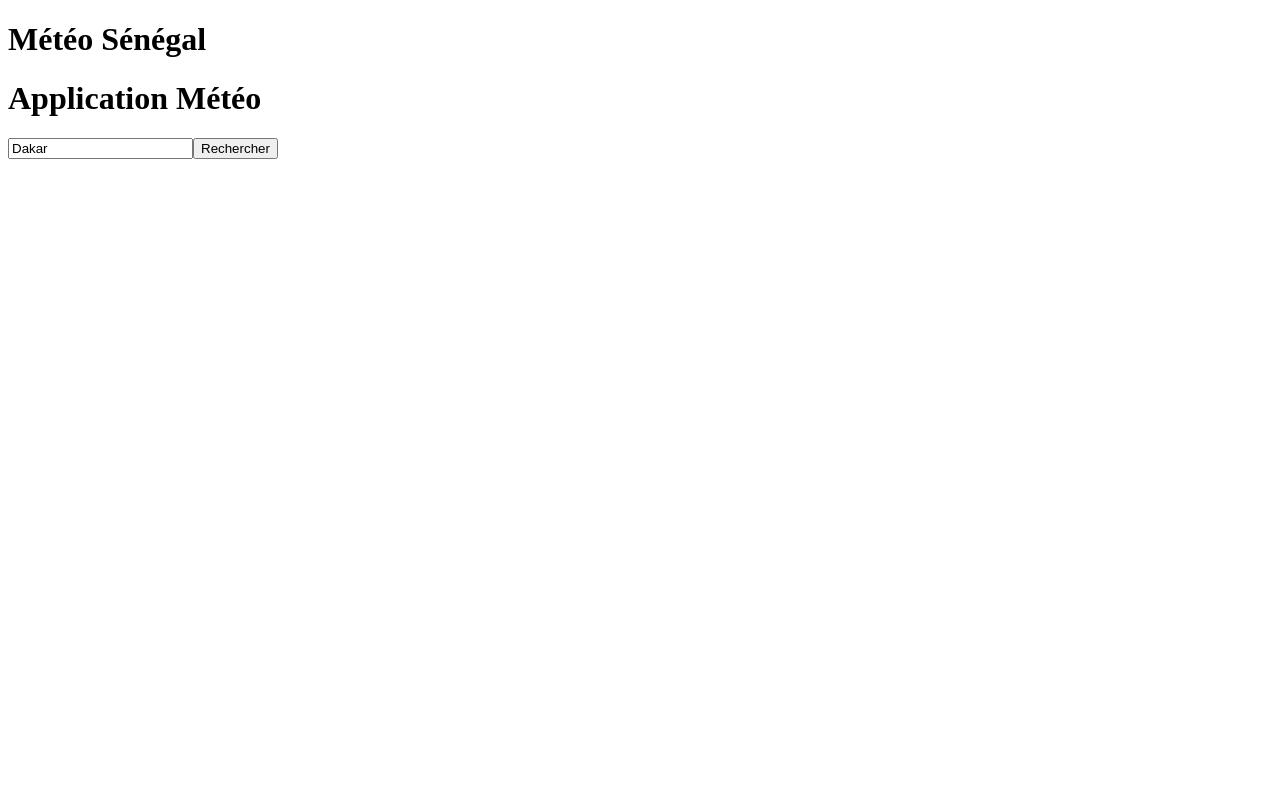
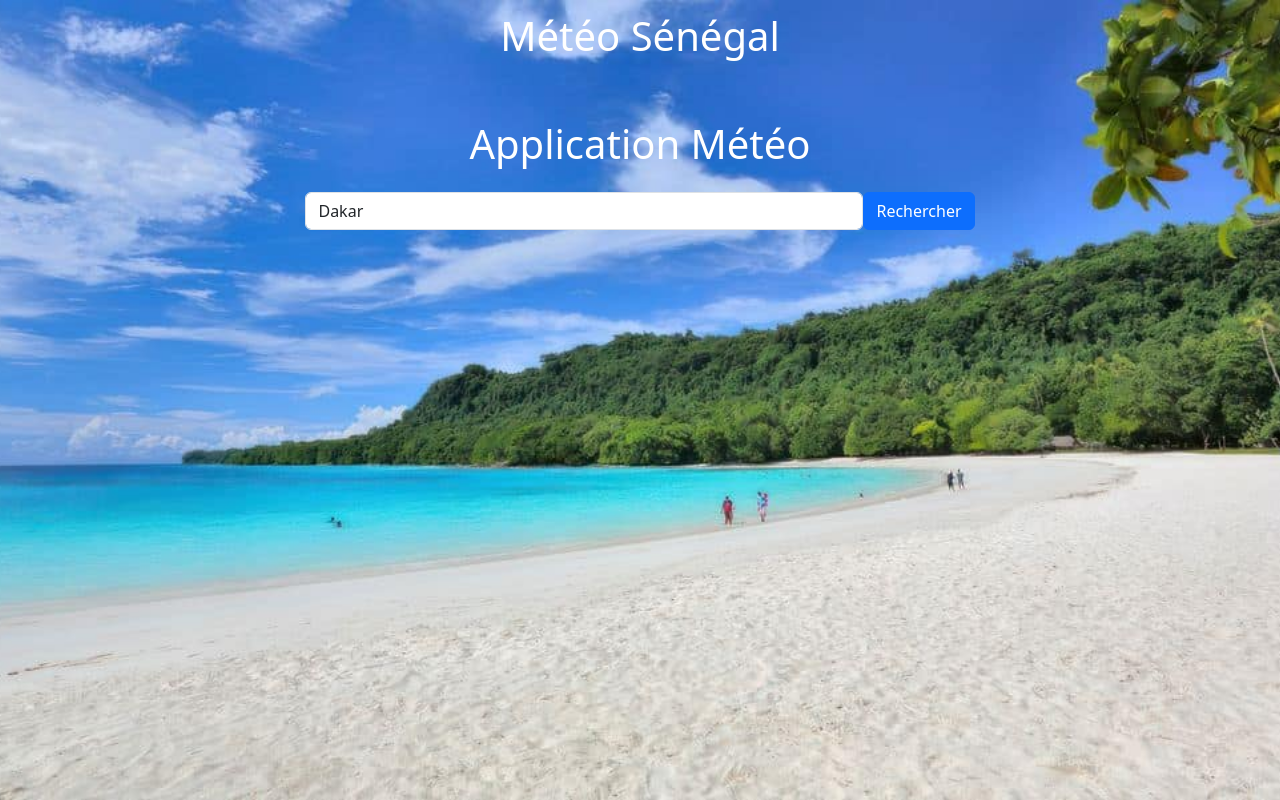
Before and after one commit to Mouhamed-Sow7/App-meteo, an Angular app: page / in a window 1280 px wide. Built offline with nearby package versions, Linux system fonts and the light colour scheme.

Commit message:
bg-image

```diff
--- a/angular.json
+++ b/angular.json
@@ -37,9 +37,12 @@
               }
             ],
             "styles": [
+              "./node_modules/bootstrap/dist/css/bootstrap.min.css",
               "src/styles.css"
             ],
-            "scripts": [],
+            "scripts": [
+              "./node_modules/bootstrap/dist/js/bootstrap.min.js"
+            ],
             "server": "src/main.server.ts",
             "outputMode": "server",
             "ssr": {
--- a/package.json
+++ b/package.json
@@ -21,6 +21,7 @@
     "@angular/platform-server": "^19.0.0",
     "@angular/router": "^19.0.0",
     "@angular/ssr": "^19.0.5",
+    "bootstrap": "^5.3.3",
     "express": "^4.18.2",
     "rxjs": "~7.8.0",
     "tslib": "^2.3.0",
--- a/src/app/app.component.css
+++ b/src/app/app.component.css
@@ -0,0 +1,21 @@
+h1{
+    display: flex;
+    justify-content: center;
+    color: #fff;
+    padding: 12px;
+    margin: 0px 30%;
+}
+.background-container {
+    width: 100%;
+    height: 100vh;
+    background-image: url('/images/bg-image.jpg');
+    background-size: cover;
+    background-position: center;
+    background-repeat: no-repeat;
+    justify-content: center;
+
+
+}
+ h1{
+    color: #fff;
+}
--- a/src/app/app.component.html
+++ b/src/app/app.component.html
@@ -1,2 +1,5 @@
-<h1>Météo Sénégal</h1>
-<router-outlet></router-outlet>
+<div class="background-container">
+    <h1>Météo Sénégal</h1>
+    <router-outlet></router-outlet>
+
+</div>
--- a/src/app/weather/weather.component.html
+++ b/src/app/weather/weather.component.html
@@ -1,14 +1,14 @@
 <p></p>
-<div class="container mt-5">
+<div class="container mt-5    align-items-center">
   <h1 class="text-center">Application Météo</h1>
-  <div class="form-group mt-4">
+  <div class="form-group mt-4 d-flex  justify-content-center align-items-center">
     <input
       [(ngModel)]="city"
-      class="form-control"
+      class="form-control w-50"
       placeholder="Entrez une ville"
       required
     />
-    <button (click)="getWeather()" class="btn btn-primary mt-3">
+    <button (click)="getWeather()" class="btn btn-primary  d-flex align-items-center">
       Rechercher
     </button>
   </div>
--- a/src/styles.css
+++ b/src/styles.css
@@ -1 +1,9 @@
 /* You can add global styles to this file, and also import other style files */
+html,body{
+    box-sizing: border-box;
+    margin: 0;
+    padding: 0;
+}
+h1{
+    color: #fff;
+}
```
Also changed, not shown: public/images/bg-image.jpg (added), 1 other file (tests, documents, lock files or other folders).
